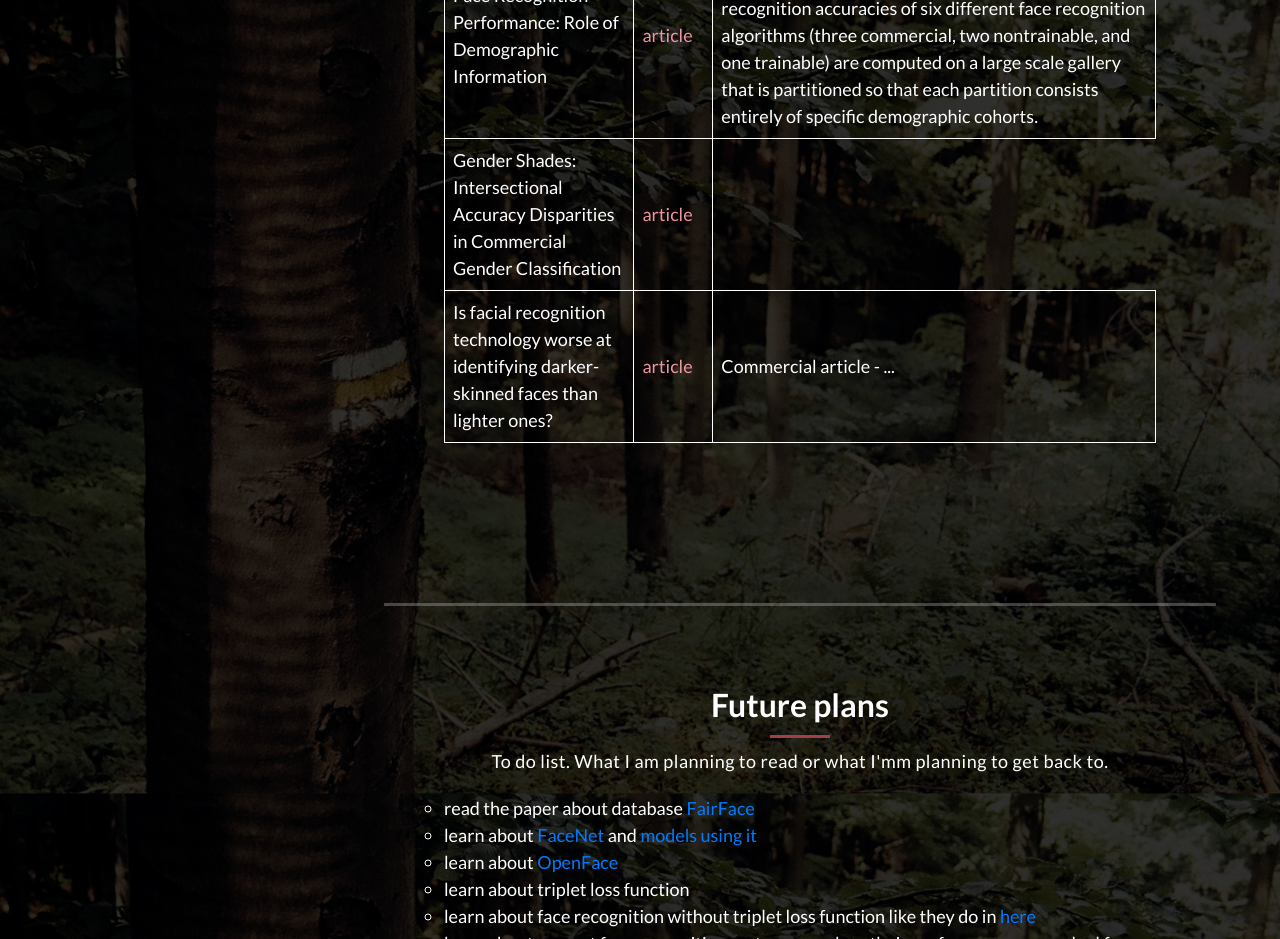
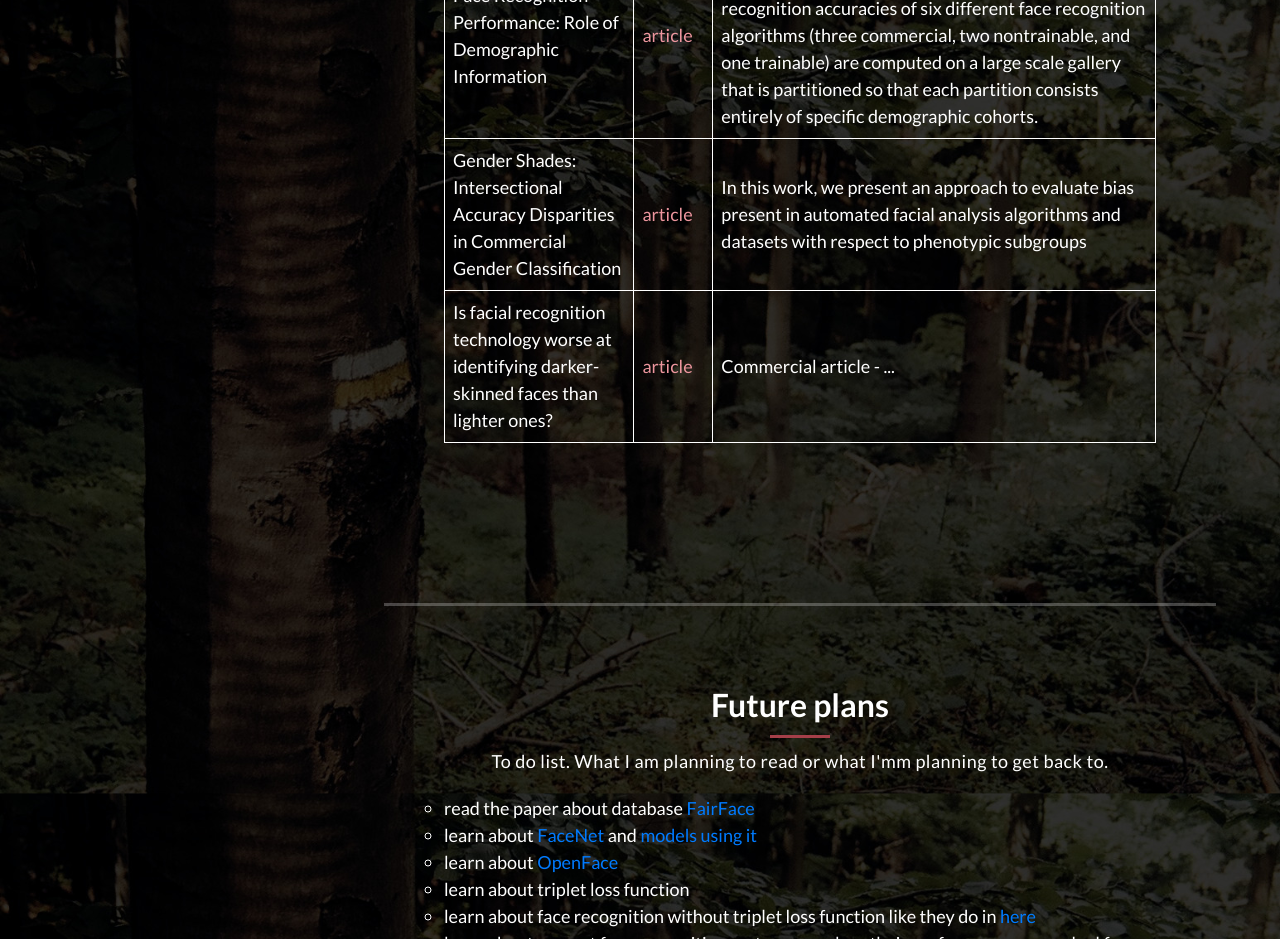
Before and after one commit to AninaCama/AninaCama.github.io, a plain HTML site: page index.html in a window 1280 px wide. Shown: the part 2600-3539 px from the top of the page. Drawn offline with Linux system fonts and the light colour scheme.

Commit message:
added descriptions to literature

```diff
--- a/index.html
+++ b/index.html
@@ -173,6 +173,8 @@
                         <td>Gender Shades: Intersectional Accuracy Disparities in
                             Commercial Gender Classification</td>
                         <td><a href="http://proceedings.mlr.press/v81/buolamwini18a/buolamwini18a.pdf" target="_blank"> article </a></td>
+                        <td>In this work, we present an approach to evaluate bias present in automated facial analysis
+                            algorithms and datasets with respect to phenotypic subgroups</td>
                     </tr>
                     <tr>
                         <td>Is facial recognition technology worse at identifying darker-skinned faces than lighter ones?</td>
```
